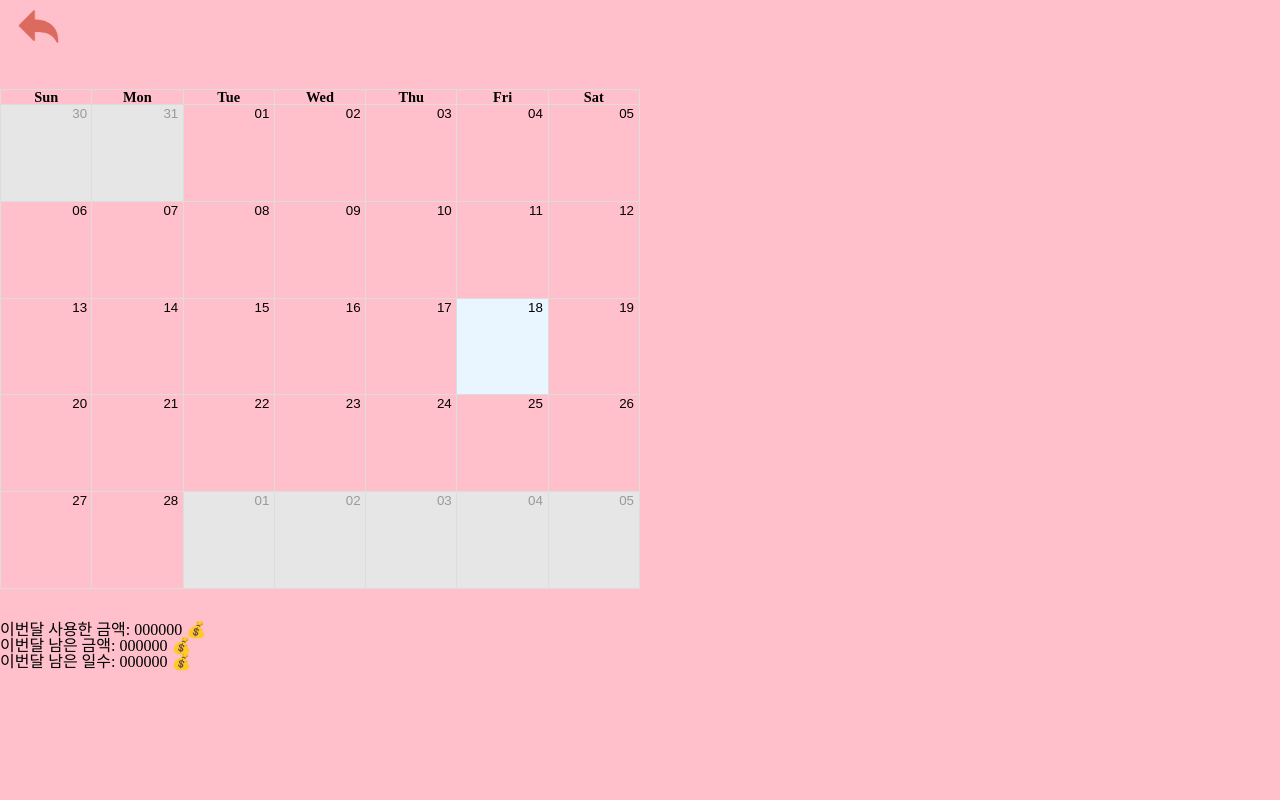
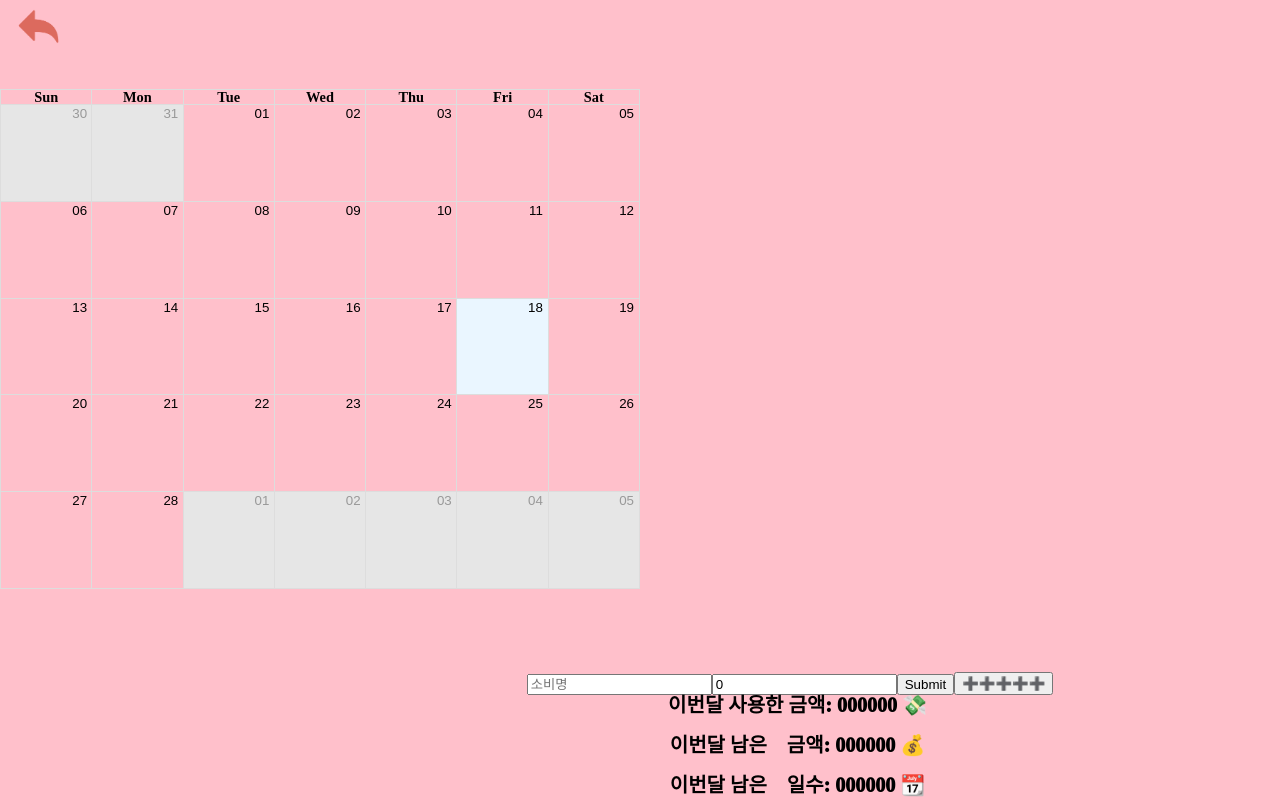
Before and after one commit to chopinballadeno4/for_mg, a React (Create React App) app: page /1/Stock in a window 1280 px wide. Built offline with nearby package versions, Linux system fonts and the light colour scheme; no server answers.

Commit message:
Consume component !link to firebase

```diff
--- /dev/null
+++ b/src/components/Consume.js
@@ -0,0 +1,101 @@
+import React, { useEffect, useState } from "react";
+import { username } from "../atoms";
+import { useRecoilState, useRecoilValue } from "recoil";
+import { dbService } from "../fbase";
+import moment from "moment";
+
+function Consume () {
+    const [ user, setUser ] = useRecoilState(username);
+    const [ todayuse, setTodayuse ] = useState([]);
+    const [ month, setMonth ] = useState(moment().format('M'));
+    const [ fbmonth, setFbmonth ] = useState("");
+    const [ day, setDay ] = useState(moment().format('D'));
+    const [ item, setItem ] = useState("");
+    const [ value , setValue ] = useState(0);
+
+    useEffect(() => {
+        setFbmonth(checkmonth(moment().format('M')));
+    },[]);
+
+    const checkmonth = (month) => {
+        switch(month) {
+            case 1: return "January";
+            case 2: return "February";
+            case 3: return "March";
+            case 4: return "April";
+            case 5: return "May";
+            case 6: return "June";
+            case 7: return "July";
+            case 8: return "August";
+            case 9: return "September";
+            case 10: return "October";
+            case 11: return "November";
+            case 12: return "December";
+        }
+    }
+
+    const onSubmit = async (event) => {
+        event.preventDefault();
+        //await dbService.collection()
+
+    }
+
+    const addItem = () => {
+        if(item==="" || value==="") {
+            return;
+        }
+        todayuse.push({
+            item: item,
+            value: value,
+        })
+        console.log(todayuse);
+    }
+
+    const itemChange = (event) => {
+        const { target: {value}} = event;
+        setItem(value);
+    }
+
+    const valueChange = (event) => {
+        const { target: {value}} = event;
+        setValue(value);
+    }
+
+    return(
+        <div className="TD"
+        style={{
+            display: "flex",
+        }}>
+        <form
+        onSubmit={onSubmit}
+        >
+            <input
+            type="text"
+            value={item}
+            onChange={itemChange}
+            placeholder="소비명"
+            >
+            </input>
+            <input
+            type="text"
+            value={value}
+            onChange={valueChange}
+            placeholder="소비가격"
+            >
+            </input>
+            <input
+            type="submit"
+            placeholder="OK"
+            >
+            </input>
+        </form>
+        <button
+            onClick={addItem}
+        >
+            ➕➕➕➕➕
+        </button>
+        </div>
+    );
+}
+
+export default Consume;
--- a/src/css/stockcss.css
+++ b/src/css/stockcss.css
@@ -54,4 +54,9 @@
   grid-row: 3 / 4;
   display: flex;
   flex-direction: column;
+  align-items: center;
+  margin-top: 50px;
+  margin-left: 300px;
+  font-size: 20px;
+  font-weight: 1000;
 }
--- a/src/routes/Home.js
+++ b/src/routes/Home.js
@@ -6,7 +6,6 @@ import { username } from "../atoms";
 function Home () {
     const { userId } = useParams();
     const [ user, setUser] = useRecoilState(username);
-    console.log(user + "!!!");
 
     return (
         <div>
--- a/src/routes/stock.js
+++ b/src/routes/stock.js
@@ -1,8 +1,11 @@
-import React from "react";
+import React, { useEffect, useState } from "react";
 import { useNavigate } from "react-router-dom";
 import { Calendar, momentLocalizer } from 'react-big-calendar';
 import moment from 'moment';
 import Chart from "../components/Chart";
+import { username } from "../atoms";
+import { useRecoilState, useRecoilValue } from "recoil";
+import Consume from "../components/Consume";
 import 'react-big-calendar/lib/css/react-big-calendar.css';
 import "../css/Stockcss.css";
 
@@ -10,6 +13,7 @@ function Stock() {
     const navigate = useNavigate();
     moment.locale('ko');
     const localizer = momentLocalizer(moment);
+    //const [ user, setUser ] = useRecoilState(username);
 
     const onClick = () => {
         navigate(-1);
@@ -41,9 +45,12 @@ function Stock() {
                 </div>
             </div>
             <div className="stock-bottom">
-                <span>이번달 사용한 금액: 000000 💰</span>
-                <span>이번달 남은   금액: 000000 💰</span>
-                <span>이번달 남은   일수: 000000 💰</span>
+                <Consume />
+                <span>&nbsp;&nbsp;&nbsp;이번달 사용한 금액: 000000 💸</span>
+                <br/>
+                <span>&nbsp;&nbsp;&nbsp;이번달 남은&nbsp;&nbsp;&nbsp; 금액: 000000 💰</span>
+                <br/>
+                <span>&nbsp;&nbsp;&nbsp;이번달 남은&nbsp;&nbsp;&nbsp; 일수: 000000 📆</span>
             </div>
         </div>
     );
```
